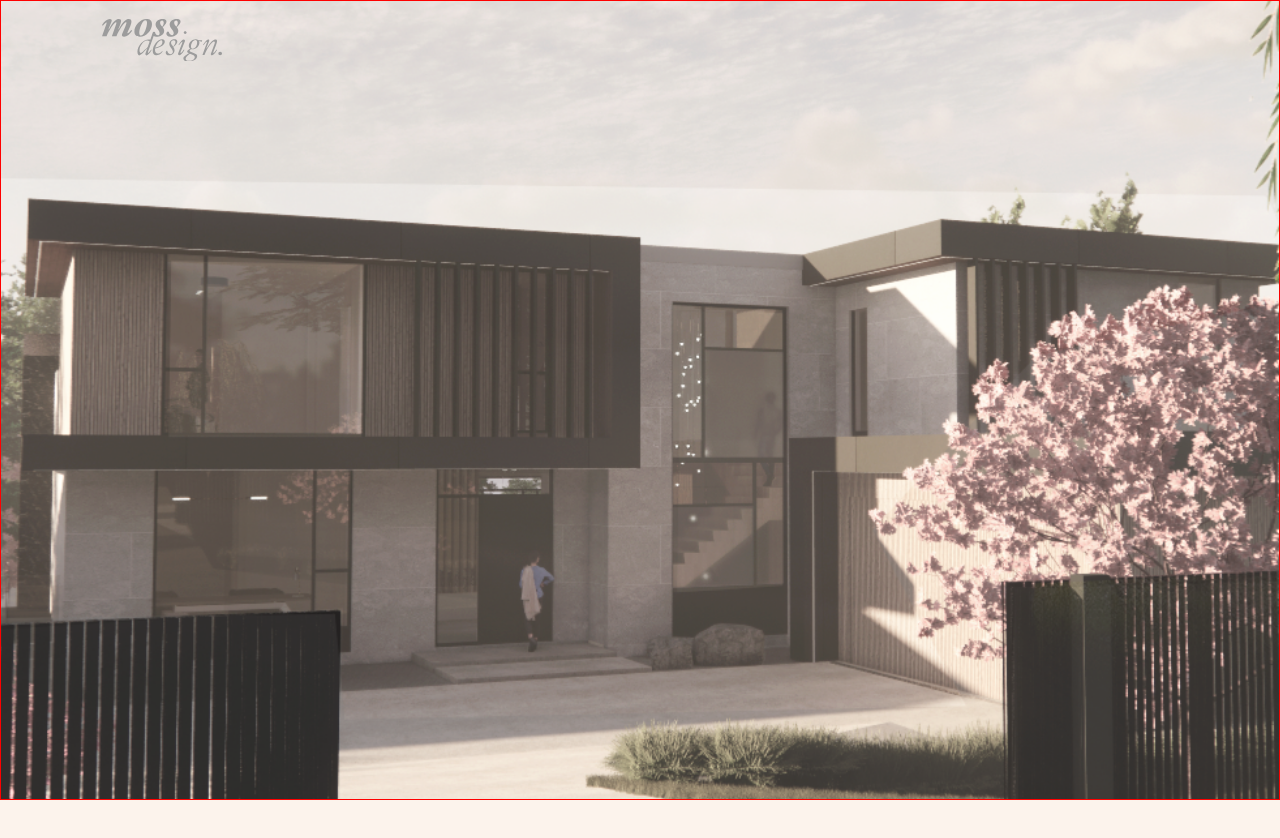
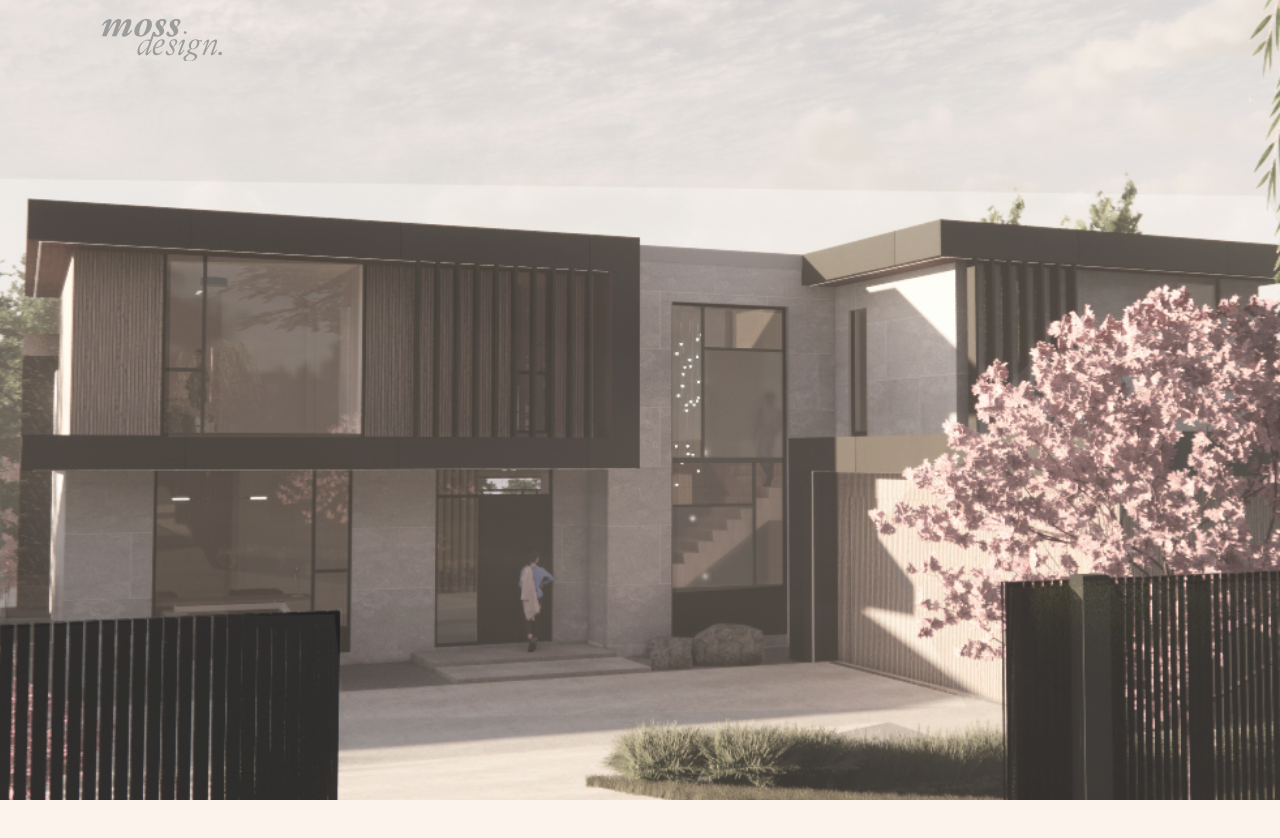
Before and after one commit to rmoss08/moss-design-website, a React (Create React App) app: page / in a window 1280 px wide. Shown: the top 838 px of the page. Built offline with nearby package versions, Linux system fonts and the light colour scheme; a web font is replaced by a local one.

Commit message:
feature: Nav will not disappear when Menu open and user scrolling

```diff
--- a/src/components/BackgroundImage.module.css
+++ b/src/components/BackgroundImage.module.css
@@ -12,7 +12,6 @@
     height: 100vh;
     background-size: 100vh 100vh;
     background-repeat: no-repeat;
-    border: 1px red solid;
 }
 
 .span-animation {
--- a/src/components/Layout/Header/Nav.js
+++ b/src/components/Layout/Header/Nav.js
@@ -53,6 +53,10 @@ const Nav = () => {
     logoClasses = `${styles.logo} ${styles['black-fill']}`;
   }
 
+  console.log('isNavTransparent');
+  console.log(headerCtx.isNavTransparent);
+  console.log('isNavSticky');
+  console.log(headerCtx.isNavSticky);
   return (
     <nav className={navClasses}>
       <Link to="/">
--- a/src/store/header-context.js
+++ b/src/store/header-context.js
@@ -43,7 +43,9 @@ export const HeaderContextProvider = (props) => {
   };
 
   const addNavTransparency = () => {
-    setIsNavTransparent(true);
+    if (!isMenuShown){
+      setIsNavTransparent(true);
+    }
   };
 
   const removeNavTransparency = () => {
@@ -55,7 +57,9 @@ export const HeaderContextProvider = (props) => {
   };
 
   const removeNavSticky = () => {
-    setIsNavSticky(false);
+    if (!isMenuShown){
+      setIsNavSticky(false);
+    }
   };
 
   const unlockNav = () => {
```
